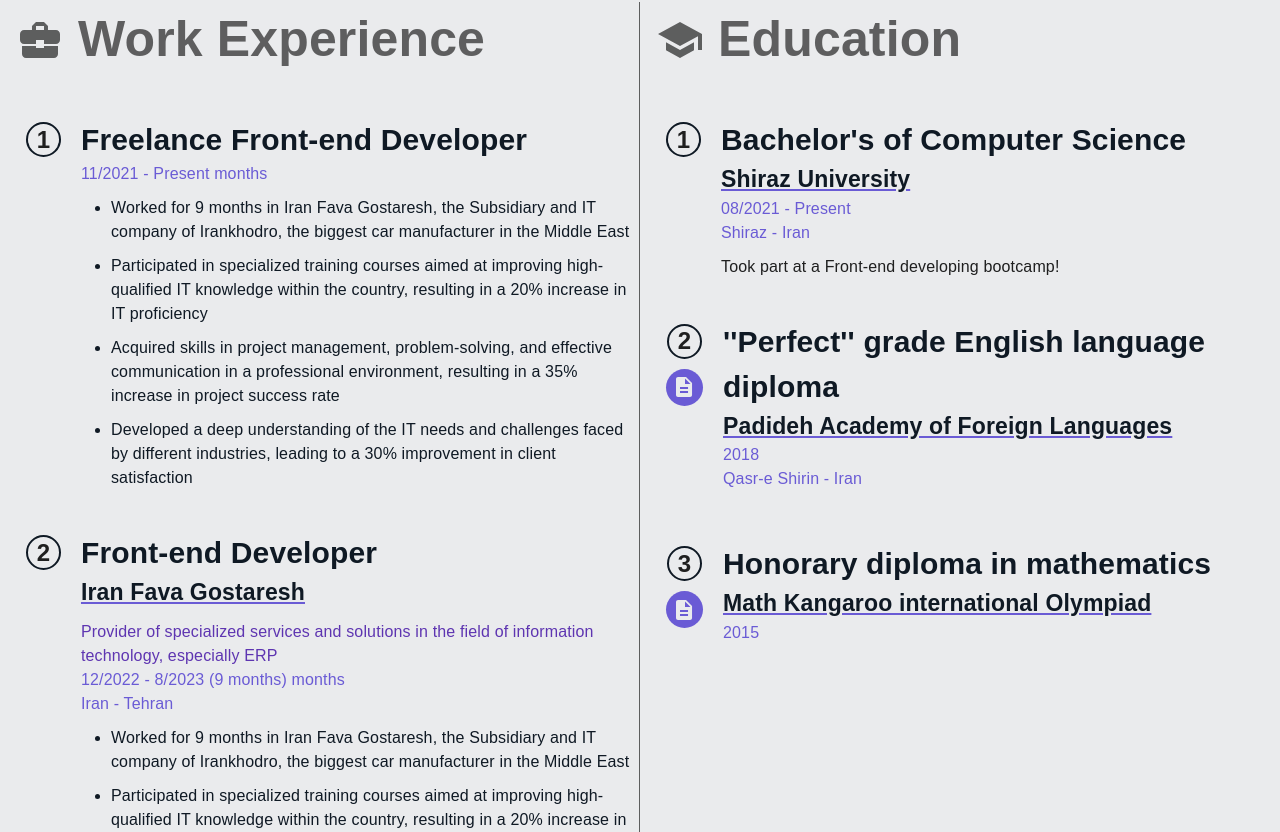
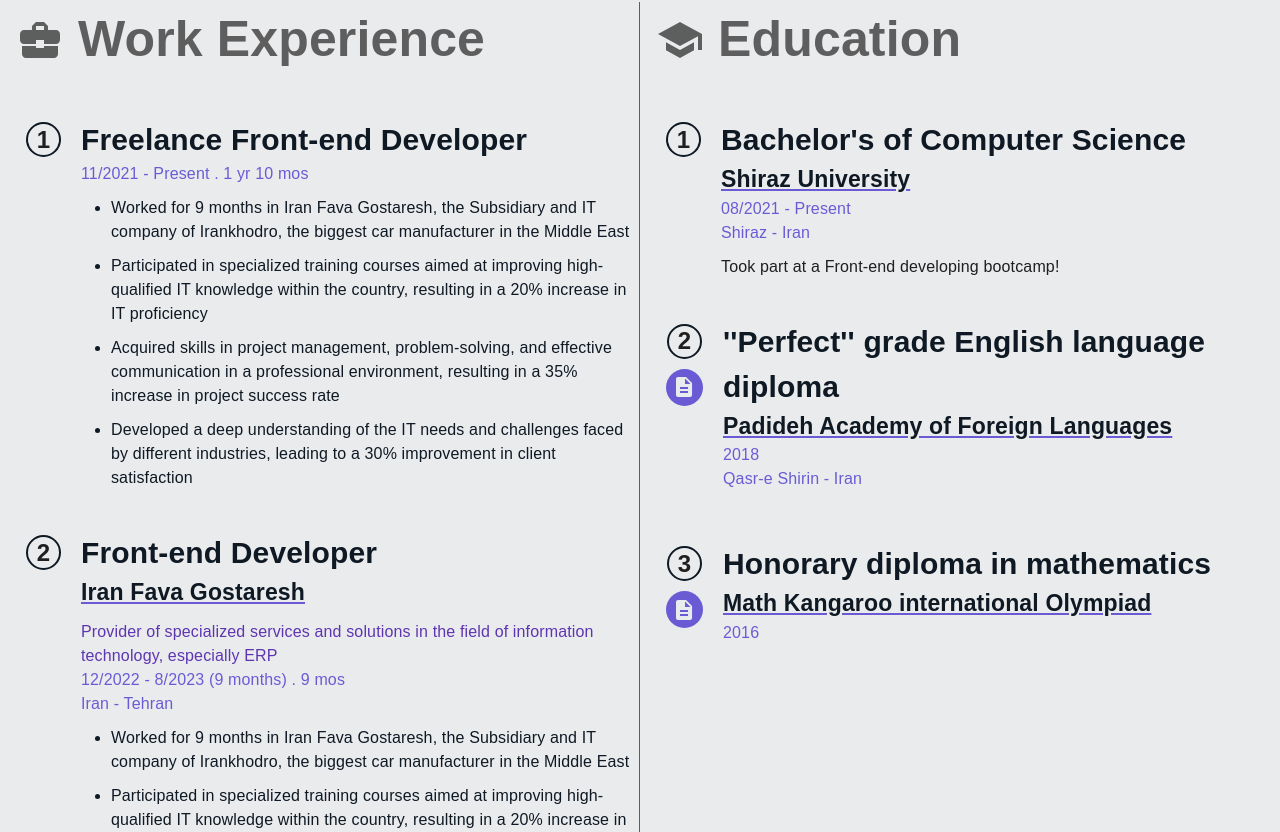
Before and after one commit to sina-olfati/sina-olfati-site, a React (Create React App) app: page / in a window 1280 px wide. Shown: the part 1128-1960 px from the top of the page. Built offline with nearby package versions, Linux system fonts and the light colour scheme; a web font is replaced by a local one.

Commit message:
Work: time calculator completed

```diff
--- a/public/assets/locales/en/translation.json
+++ b/public/assets/locales/en/translation.json
@@ -120,7 +120,7 @@
 
         "kangaroo-title": "Honorary diploma in mathematics",
         "kangaroo-place": "Math Kangaroo international Olympiad",
-        "kangaroo-time": "2015",
+        "kangaroo-time": "2016",
         "kangaroo-workplace": "",
         "kangaroo-about": ""
     },
--- a/src/components/resume/Work.tsx
+++ b/src/components/resume/Work.tsx
@@ -22,17 +22,23 @@
   {
     num: 1,
     name: "freelancing",
-    link: ""
+    link: "",
+    startTime: "2021-11-1",
+    endTime: ""
   },
   {
     num: 2,
     name: "iranfavagostaresh",
-    link: "https://vmodel.app"
+    link: "https://vmodel.app",
+    startTime: "2022-12-1",
+    endTime: "2023-08-1"
   },
   {
     num: 3,
     name: "vmodel",
-    link: "https://vmodel.app"
+    link: "https://vmodel.app",
+    startTime: "2022-05-1",
+    endTime: "2022-11-1"
   },
   // {
   //   num: 2,
@@ -79,7 +85,16 @@
     // }, [localStorage.getItem("i18nextLng")])
 
     // month difference calculator
-    const monthDiff = (startDate: any, endDate: any) => Math.max(0, (endDate.getFullYear() - startDate.getFullYear()) * 12 - startDate.getMonth() + endDate.getMonth());
+    const monthDiff = (startDate: Date, endDate: Date = new Date()) => {
+        const year = endDate.getFullYear() - startDate.getFullYear();
+        const month = endDate.getMonth() - startDate.getMonth();
+        const finalYear = month < 0 ? year - 1 : year
+        const finalMonth = month < 0 ? month + 13 : month + 1;
+        // return [finalYear, finalMonth]
+        return `${finalYear > 0 ? `${finalYear > 1 ? `${finalYear} yrs` : `${finalYear} yr`}` : '' } ${finalMonth > 0 ? `${finalMonth > 1 ? `${finalMonth} mos` : `${finalMonth} mo`}` : '' }`
+    }
+    // const dif = monthDiff(item.endTime ? new Date(item.startTime), new Date(item.endTime) : new Date(item.startTime))
+    // console.log(dif)
 
     return (
       <div className='work-container' lang={language}>
@@ -98,7 +113,7 @@
                   { item.link ? <a href={item.link} target="_blank" rel="noreferrer"><h3>{t(`work.${item.name}-place`)}</h3></a>  : null }
                   { item.link ? <h5>{t(`work.${item.name}-place-describe`)}</h5> : null }
                   <h6>
-                    {t(`work.${item.name}-time`)} {monthDiff(new Date('2018-01-01'), new Date('2021-01-01')) > 12 ? `` : monthDiff(new Date('2018-01-01'), new Date('2021-01-01'))} months
+                    {t(`work.${item.name}-time`)} . {item.endTime ? monthDiff(new Date(item.startTime), new Date(item.endTime)) : monthDiff(new Date(item.startTime))}
                     <br />
                     { item.link ? t(`work.${item.name}-workplace`) : null }
                   </h6>
```
